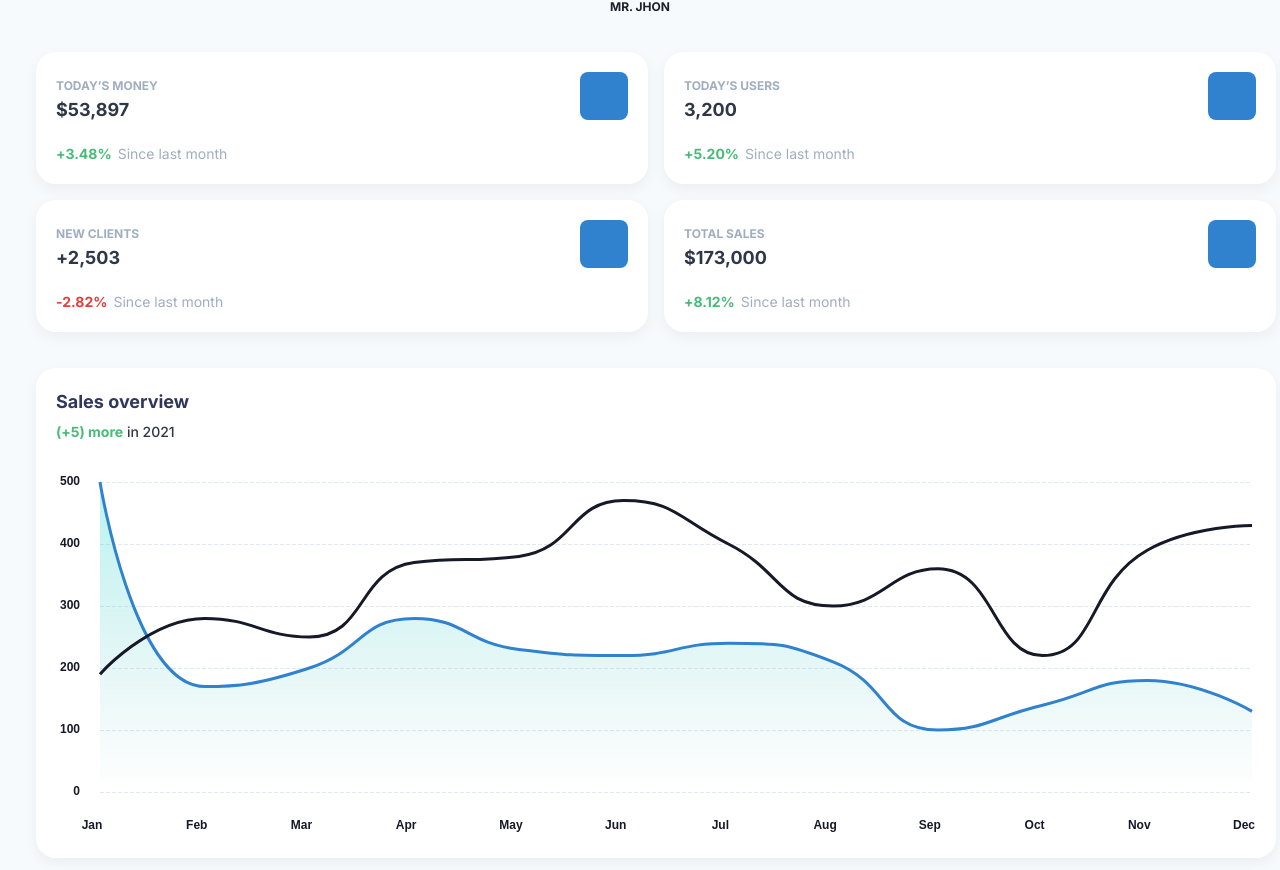
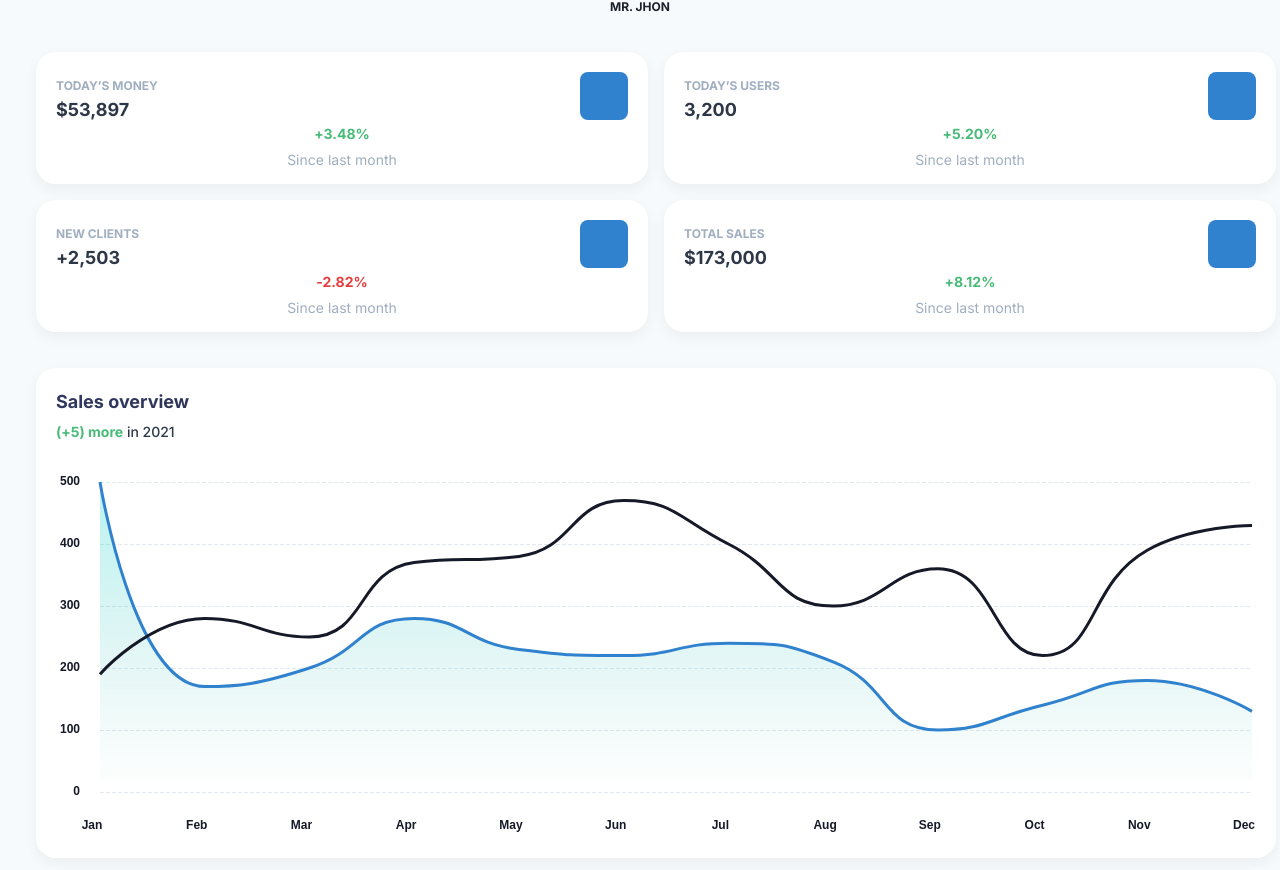
Before and after one commit to themewagon/dashdarkX, a React (Vite) app: page / in a window 1280 px wide. Shown: the part 980-1850 px from the top of the page. Built offline with nearby package versions, Linux system fonts and the light colour scheme; some icons are missing.

Commit message:
folder structure updated

```diff
--- a/src/components/FirstCard.tsx
+++ b/src/components/FirstCard.tsx
@@ -1,4 +1,5 @@
 import Box from "@mui/material/Box";
+import Stack from "@mui/material/Stack";
 import Paper from "@mui/material/Paper";
 import Typography from "@mui/material/Typography";
 import IconifyIcon from "./base/IconifyIcon";
@@ -14,21 +15,21 @@ const FirstCard = (props: firstCardProps) => {
     const {title, value, rate, icon} = props;
 
     return (
-        <Box component={Paper} sx={{position: 'relative', height: 132, width: '100%', display: 'flex', flexDirection: 'column', justifyContent: 'space-between'}}>
+        <Stack direction="column" justifyContent="space-between" component={Paper} sx={{position: 'relative', height: 132, width: 1}}>
             <Box>
                 <Typography variant="caption" color="grey.400" sx={{textTransform: 'uppercase'}}>{title}</Typography><br/>
                 <Typography variant="h6" color="grey.700">{value}</Typography>
             </Box>
 
-            <Box sx={(theme) => ({display: 'flex', alignItems: 'center', gap: theme.spacing(0.75)})}>
+            <Stack spacing={0.75} alignItems="center">
                 <Typography variant="subtitle2" sx={(theme) => ({color: (rate[0] === '-') ? theme.palette.error.main : theme.palette.success.light, fontWeight: 700})}>{rate}</Typography>
                 <Typography variant="body2" color="grey.400">Since last month</Typography>
-            </Box>
+            </Stack>
 
-            <Box sx={(theme) => ({position: 'absolute', top: 20, right: 20, height: 48, width: 48, display: 'flex', alignItems: 'center', justifyContent: 'center', bgcolor: theme.palette.primary.main, borderRadius: 2})}>
+            <Stack alignItems="center" justifyContent="center" sx={(theme) => ({position: 'absolute', top: 20, right: 20, height: 48, width: 48, bgcolor: theme.palette.primary.main, borderRadius: 2})}>
                 <IconifyIcon icon={`ion:${icon}`} sx={{color: '#fff', fontSize: '1.4rem'}}/>
-            </Box>
-        </Box>
+            </Stack>
+        </Stack>
     );
 }
 
--- a/src/components/loading/PageLoader.tsx
+++ b/src/components/loading/PageLoader.tsx
@@ -3,7 +3,7 @@ import LinearProgress from '@mui/material/LinearProgress';
 
 const PageLoader = () => {
     return (
-        <Box sx={{ width: '100%' }}>
+        <Box sx={{ width: 1 }}>
             <LinearProgress />
         </Box>
     );
--- a/src/components/loading/Splash.tsx
+++ b/src/components/loading/Splash.tsx
@@ -1,11 +1,11 @@
-import Box from "@mui/material/Box";
+import Stack from "@mui/material/Stack";
 import CircularProgress from '@mui/material/CircularProgress';
 
 const Splash = () => {
     return (
-        <Box sx={{ height: '100vh', width: '100%', display: 'flex', alignItems: 'center', justifyContent: 'center' }}>
-            <CircularProgress />
-        </Box>
+        <Stack alignItems="center" justifyContent="center" sx={{height: '100vh', width: 1}}>
+            <CircularProgress/>
+        </Stack>
     );
 }
 
--- a/src/pages/Dashboard.tsx
+++ /dev/null
@@ -1,15 +0,0 @@
-import Charts from "sections/Charts";
-import FirstCards from "sections/FirstCards";
-import DashboardTables from "sections/DashboardTables";
-
-const Dashboard = () => {
-    return (
-        <>
-            <FirstCards/>
-            <Charts/>
-            <DashboardTables/>
-        </>
-    );
-}
-
-export default Dashboard;
--- /dev/null
+++ b/src/pages/dashboard/index.tsx
@@ -0,0 +1,15 @@
+import Charts from "pages/dashboard/sections/Charts";
+import FirstCards from "pages/dashboard/sections/FirstCards";
+import DashboardTables from "pages/dashboard/sections/DashboardTables";
+
+const Dashboard = () => {
+    return (
+        <>
+            <FirstCards/>
+            <Charts/>
+            <DashboardTables/>
+        </>
+    );
+}
+
+export default Dashboard;
--- a/src/routes/router.tsx
+++ b/src/routes/router.tsx
@@ -1,12 +1,12 @@
 /* eslint-disable react-refresh/only-export-components */
 import { Suspense, lazy } from "react";
 import { Outlet, createBrowserRouter } from "react-router-dom";
-import MainLayout from "layouts/main-layout/index";
+import MainLayout from "layouts/main-layout";
 import Splash from "components/loading/Splash";
 import PageLoader from "components/loading/PageLoader";
 
 const App = lazy(() => import('App'));
-const Dashboard = lazy(() => import('pages/Dashboard'));
+const Dashboard = lazy(() => import('pages/dashboard'));
 const Billing = lazy(() => import('pages/Billing'));
 const Tables = lazy(() => import('pages/Tables'));
 const Rtl = lazy(() => import('pages/Rtl'));
```
Also changed, not shown: src/pages/dashboard/sections/Charts.tsx (renamed from src/sections/Charts.tsx), src/pages/dashboard/sections/DashboardTables.tsx (renamed from src/sections/DashboardTables.tsx), src/pages/dashboard/sections/FirstCards.tsx (renamed from src/sections/FirstCards.tsx).
